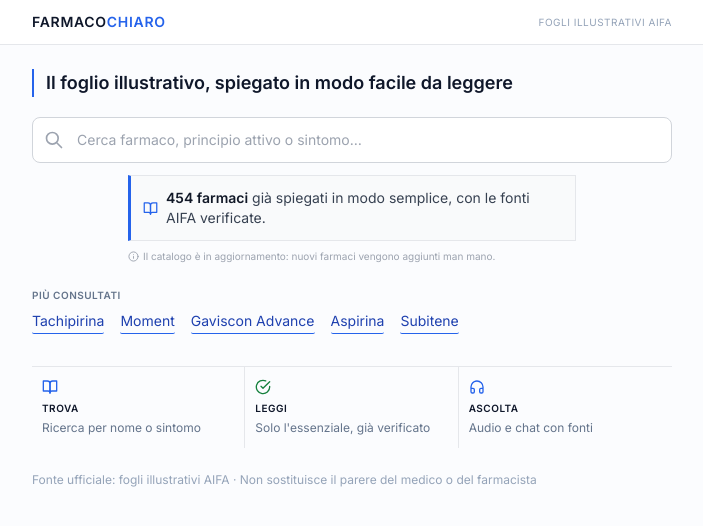
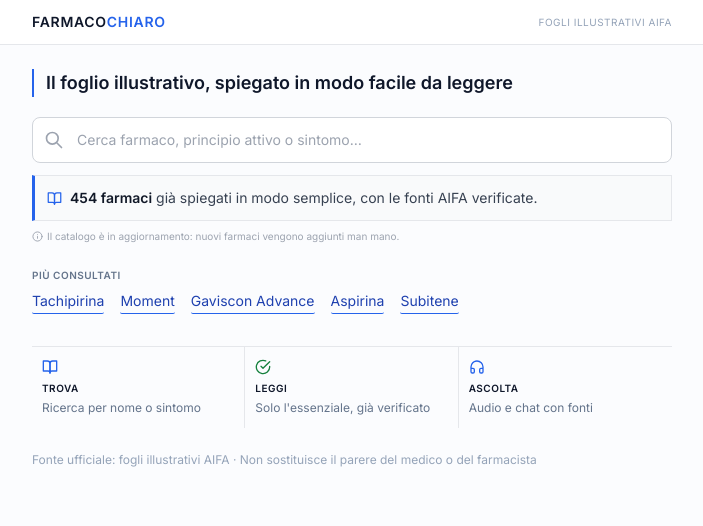
Before and after one commit to devsu88/farmaco-chiaro, a Next.js app in the folder frontend/: page / in a window 1280 px wide. Shown: the top 526 px of the page, without its empty margins (288-991 px from the left). Built offline with nearby package versions, Linux system fonts and the light colour scheme.

Commit message:
fix(ui): fascia contatore larga quanto la barra di ricerca

```diff
--- a/frontend/src/app/page.tsx
+++ b/frontend/src/app/page.tsx
@@ -105,7 +105,7 @@ export default function Home() {
           />
         </div>
 
-        <div className="mx-auto mt-3 max-w-md">
+        <div className="mx-auto mt-3">
           <div className="flex items-center gap-2 border border-gray-200 border-l-[3px] border-l-blue-600 bg-gray-50 p-3">
             <IconaBookOpen size={15} className="shrink-0 text-blue-600" />
             <p className="text-sm text-gray-700">
```
